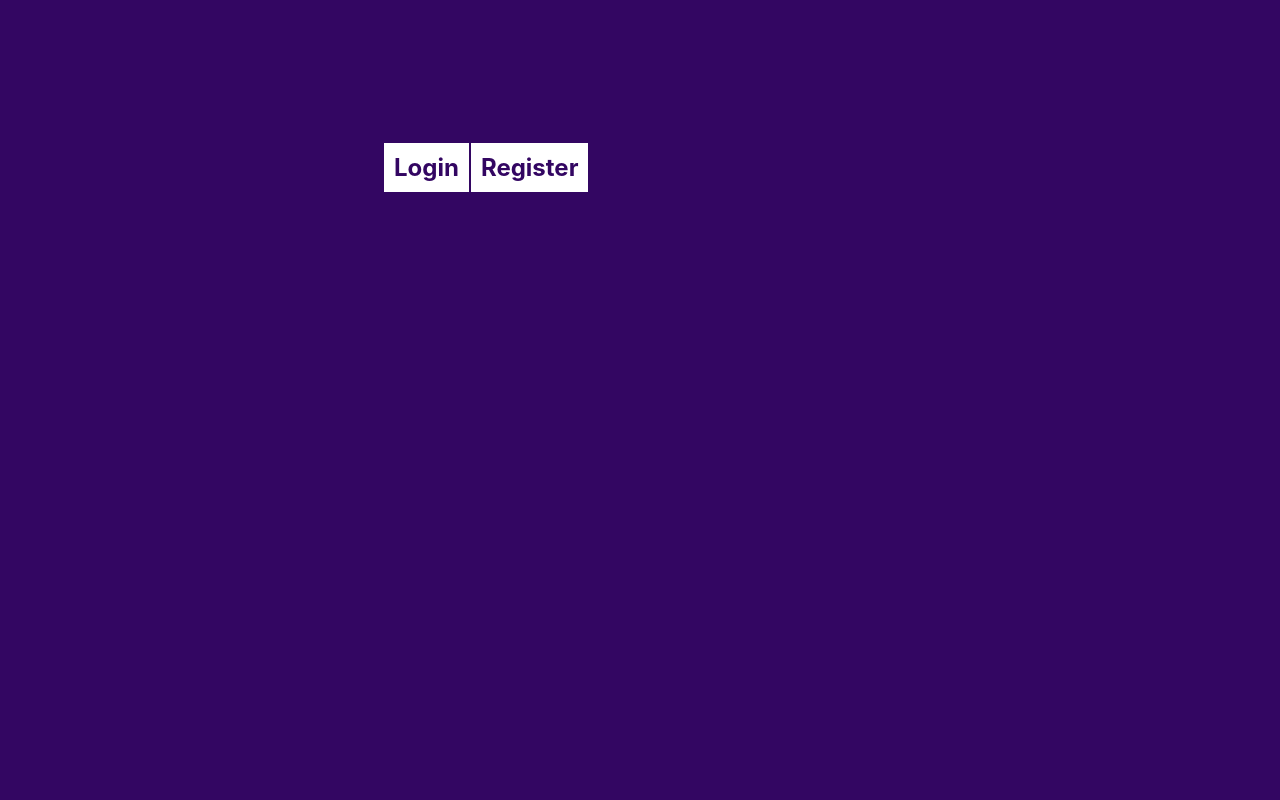
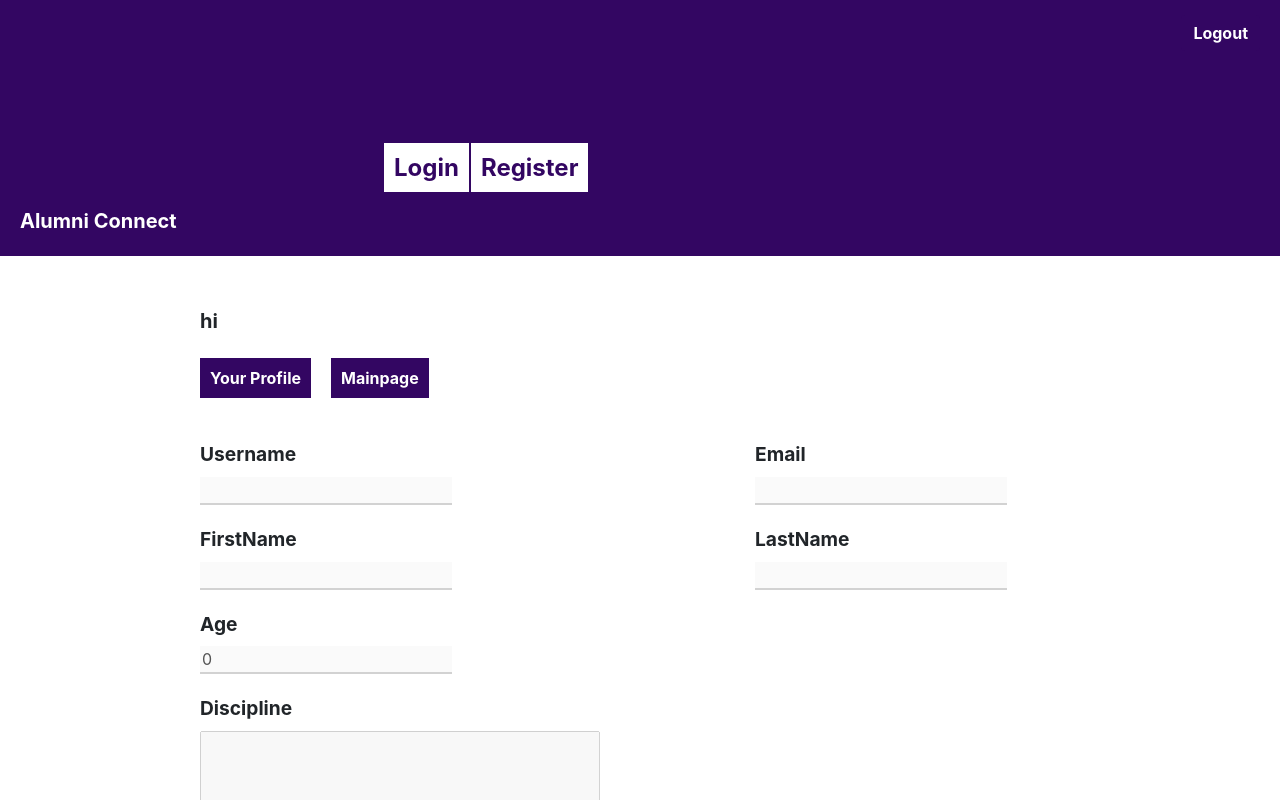
Before and after one commit to AaronLiu27/Alumni-Connect, a React (Create React App) app in the folder front-end/alumni-connect-frontend/: page /mainpage/profile in a window 1280 px wide. Shown: the top 800 px of the page. Built offline with nearby package versions, Linux system fonts and the light colour scheme; no server answers.

Commit message:
fix refresh bug in profile page

```diff
--- a/front-end/alumni-connect-frontend/src/App.js
+++ b/front-end/alumni-connect-frontend/src/App.js
@@ -43,6 +43,7 @@ function App() {
 
   const checkSecssion = () => {
     UserStore.getDataFromSessionStorage();
+    console.log("render App");
   }
 
 
@@ -62,7 +63,7 @@ function App() {
        <div className="app">
           <Router>
             <div className='account'>
-            {UserStore.isLoggedIn==false &&
+            {UserStore.isLoggedIn===false &&
               <div className='navLink'>
                 <Link className='navLinkBtn' to="/login">Login</Link>
                 <Link className='navLinkBtn' to="/register">Register</Link>
@@ -74,7 +75,7 @@ function App() {
               <Route exact path = "/register">
                 <RegisterForm />
               </Route>
-              <Route exact path = "/mainpage">
+              <Route path = "/mainpage">
                 <MainPage />
               </Route>
             </Switch>
--- a/front-end/alumni-connect-frontend/src/mainpage/mainpage.js
+++ b/front-end/alumni-connect-frontend/src/mainpage/mainpage.js
@@ -38,11 +38,11 @@ function MainPage() {
 
             <div className='tag'>
               <div className='tagBtn'>
-                <Link to="/profile" className='linkBtn'>Your Profile</Link>
+                <Link to="/mainpage/profile" className='linkBtn'>Your Profile</Link>
                 <Link to="/mainpage" className='linkBtn'>Mainpage</Link>
               </div>
             <Switch>
-              <Route exact path = "/profile">
+              <Route path = "/mainpage/profile">
                 <Profile />
               </Route>
               <Route exact path = "/mainpage">
--- a/front-end/alumni-connect-frontend/src/profile/profile.js
+++ b/front-end/alumni-connect-frontend/src/profile/profile.js
@@ -21,6 +21,7 @@ function Profile() {
             setButtonDisabled(false);
             return;
         }
+        console.log("UserStore.id : " + UserStore.id);
         axios.put('http://nyu-devops-alumniconnect.herokuapp.com/api/profiles/profile/user/'+UserStore.id,
             {
                 "user": UserStore.username,
@@ -41,6 +42,7 @@ function Profile() {
     }
 
     const getProfile = () => {
+        UserStore.getDataFromSessionStorage();
         console.log("Id : " + UserStore.id);
         console.log("Token : " + UserStore.token);
         axios.get('http://nyu-devops-alumniconnect.herokuapp.com/api/profiles/profile/user/'+UserStore.id,
@@ -102,7 +104,7 @@ function Profile() {
                                     const newAge = e.target.value.replace(/[^\d]+/, '');
                                     setAge(Number(newAge));
                                 }}
-                                keyboardType='numeric'
+                                keyboardtype='numeric'
                                 disabled={buttonDisabled}
                             />
                         </div>
```
